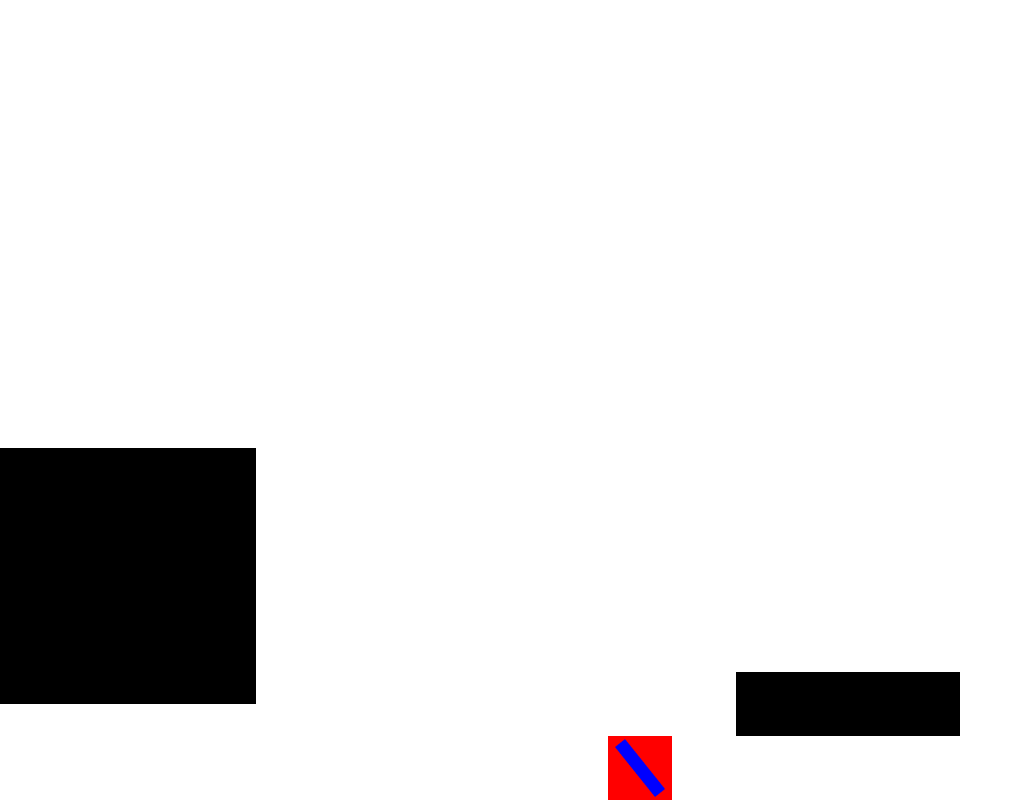
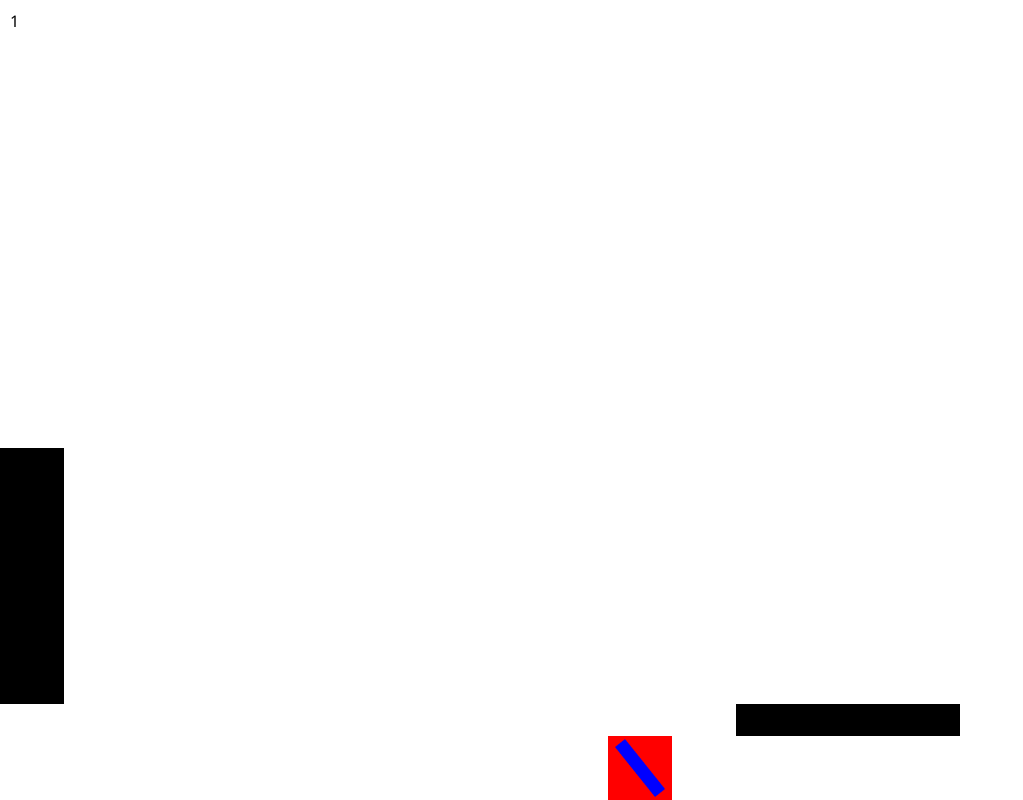
Before and after one commit to ArseneBrosy/stick-up, a plain HTML site: page index.html in a window 1280 px wide. Shown: the whole page, without its empty margins (0-1023 px from the left). Drawn offline with Linux system fonts and the light colour scheme.

Commit message:
deltatime

```diff
--- a/css/styles.css
+++ b/css/styles.css
@@ -15,6 +15,12 @@ body {
     align-items: center;
 }
 
+#deltatime {
+    position: absolute;
+    top: 10px;
+    left: 10px;
+}
+
 canvas {
     height: 100%;
     width: 100%;
--- a/index.html
+++ b/index.html
@@ -9,6 +9,7 @@
 </head>
 <body oncontextmenu="return false;">
     <canvas id="game"></canvas>
+    <p id="deltatime">1</p>
     <!--MAIN SCRIPT-->
     <script src="./js/script.js"></script>
 </body>
--- a/js/level.json
+++ b/js/level.json
@@ -3,14 +3,14 @@
     [
       {
         "x1": 1150,
-        "y1": 200,
+        "y1": 150,
         "x2": 1500,
         "y2": 100
       },
       {
         "x1": 0,
         "y1": 550,
-        "x2": 400,
+        "x2": 100,
         "y2": 150
       }
     ]
--- a/js/script.js
+++ b/js/script.js
@@ -8,7 +8,7 @@ canvas.height = 2000 * canvas.clientHeight / canvas.clientWidth;
 //region CONSTANTS
 GROUND_FRICTION = 0.4;
 GRAVITY = 0.16;
-STICK_GROUNDED_DISTANCE = 20;
+STICK_GROUNDED_DISTANCE = 40;
 //endregion
 
 //region VARIABLES
@@ -55,6 +55,9 @@ let camera = {
 // level
 let level = {};
 
+// deltatime
+let fpsCounter = 0;
+let deltatime = 1;
 //endregion
 
 //region FUNCTIONS
@@ -63,7 +66,7 @@ function groundDistance() {
     let playerLeft = player.x - player.WIDTH / 2;
     let playerRight = player.x + player.WIDTH / 2;
     for (let wall of level.walls[0]) {
-        if (wall.y1 <= -player.y + 5 && wall.x1 < playerRight && wall.x2 > playerLeft) {
+        if (wall.y1 <= -player.y + 20 && wall.x1 < playerRight && wall.x2 > playerLeft) {
             let groundDistance = -player.y - wall.y1;
             distance = Math.min(groundDistance, distance);
         }
@@ -76,7 +79,7 @@ function ceilingDistance() {
     let playerLeft = player.x - player.WIDTH / 2;
     let playerRight = player.x + player.WIDTH / 2;
     for (let wall of level.walls[0]) {
-        if (wall.y2 >= -player.y + player.HEIGHT - 5 && wall.x1 < playerRight && wall.x2 > playerLeft) {
+        if (wall.y2 >= -player.y + player.HEIGHT - 20 && wall.x1 < playerRight && wall.x2 > playerLeft) {
             let ceilingDistance = wall.y2 + player.y - player.HEIGHT;
             distance = Math.min(ceilingDistance, distance);
         }
@@ -91,7 +94,7 @@ function stickGrounded() {
     let stickEndY = stickPosY + Math.cos(player.stick.angle * (Math.PI/180)) * player.stick.HEIGHT / 2;
     let distance = -stickEndY;
     for (let wall of level.walls[0]) {
-        if (wall.y1 <= -stickEndY + 5 && wall.x1 < stickEndX + player.stick.WIDTH * 0.8 && wall.x2 > stickEndX - player.stick.WIDTH * 0.8) {
+        if (wall.y1 <= -stickEndY + 20 && wall.x1 < stickEndX + player.stick.WIDTH * 0.8 && wall.x2 > stickEndX - player.stick.WIDTH * 0.8) {
             let groundDistance = -stickEndY - wall.y1;
             distance = Math.min(groundDistance, distance);
         }
@@ -145,6 +148,9 @@ fetch('js/level.json')
   .then((json) => level = json).then(() =>
 setInterval(() => {
     //region PHYSICS
+    // deltatime
+    fpsCounter++;
+
     // stick angle
     let dirX = mouse.x - player.x;
     let dirY = mouse.y - (player.y - camera.y);
@@ -163,9 +169,9 @@ setInterval(() => {
 
     // stick loading
     if (player.stick.loading) {
-        player.stick.loadingState ++;
+        player.stick.loadingState += deltatime;
     } else {
-        player.stick.loadingState -= player.LOADING_TIME / player.HIT_TIME;
+        player.stick.loadingState -= player.LOADING_TIME / player.HIT_TIME * deltatime;
     }
     player.stick.loadingState = Math.min(Math.max(player.stick.loadingState, 0), player.LOADING_TIME);
 
@@ -178,34 +184,38 @@ setInterval(() => {
     // gravity
     const groundDis = groundDistance();
     const ceilingDis = ceilingDistance();
-    if (player.velocityY > groundDis) {
+    if (player.velocityY * deltatime > groundDis) {
         player.grounded = true;
         player.y += groundDis;
         player.velocityY = 0;
-    } else if (-player.velocityY > ceilingDis) {
+    } else if (-player.velocityY * deltatime > ceilingDis) {
         player.y -= ceilingDis;
         player.velocityY = 0;
-    } else {
-        player.velocityY += GRAVITY;
-        player.y += player.velocityY;
+    } else if (!player.grounded) {
+        player.velocityY += GRAVITY * deltatime;
+        player.y += player.velocityY * deltatime;
     }
 
     // friction
     if (player.grounded) {
-        if (Math.abs(player.velocityX) < GROUND_FRICTION) {
+        if (Math.abs(player.velocityX * deltatime) < GROUND_FRICTION) {
             player.velocityX = 0;
         } else {
-            player.velocityX -= player.velocityX > 0 ? GROUND_FRICTION : -GROUND_FRICTION;
+            let direction = player.velocityX < 0;
+            player.velocityX -= (player.velocityX > 0 ? GROUND_FRICTION : -GROUND_FRICTION) * deltatime;
+            if (player.velocityX < 0 !== direction) {
+                player.velocityX = 0;
+            }
         }
     }
 
     // velocity X
     const wallDis = wallDistance();
-    if (Math.abs(player.velocityX) > wallDis) {
+    if (Math.abs(player.velocityX * deltatime) > wallDis) {
         player.x += player.velocityX > 0 ? wallDis : -wallDis;
         player.velocityX *= -1;
     } else {
-        player.x += player.velocityX;
+        player.x += player.velocityX * deltatime;
     }
     //endregion
 
@@ -237,6 +247,13 @@ setInterval(() => {
     //endregion
 }, 0));
 
+setInterval(() => {
+    fpsCounter *= 10;
+    deltatime = 250 / fpsCounter;
+    document.querySelector("#deltatime").innerText = deltatime;
+    fpsCounter = 0;
+}, 100);
+
 document.addEventListener("mousemove", (e) => {
     mouse.x = e.clientX / canvas.clientWidth * canvas.width;
     mouse.y = e.clientY / canvas.clientHeight * canvas.height;
```
